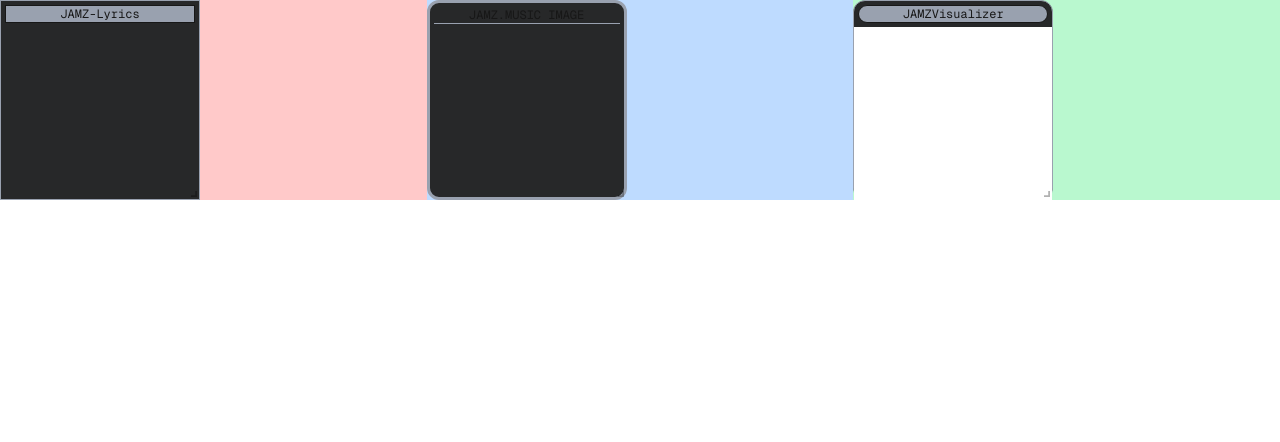
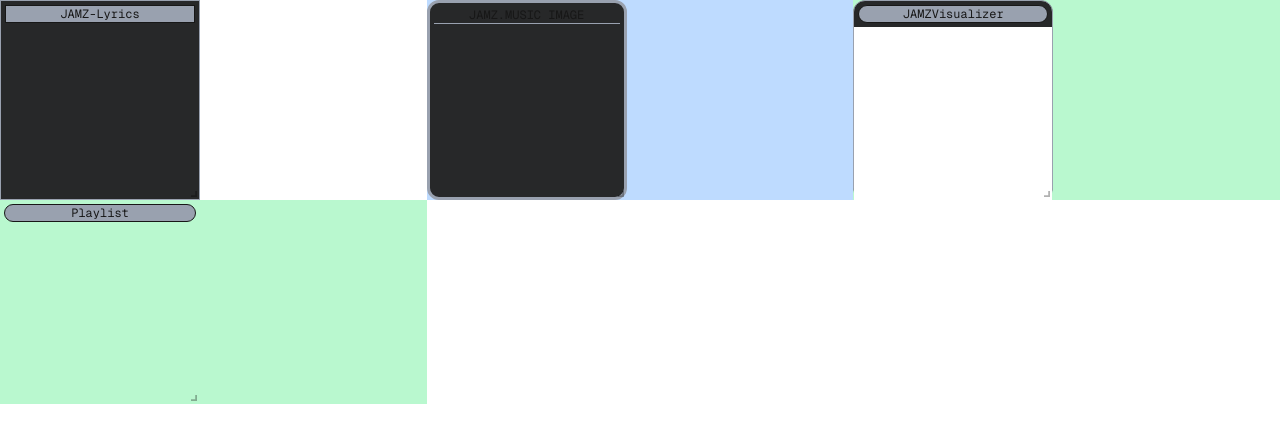
Before and after one commit to daydre4mX/spotify90s, a Next.js app: page / in a window 1280 px wide. Shown: the top 442 px of the page. Built offline with nearby package versions, Linux system fonts and the light colour scheme.

Commit message:
feat: add draggable playlist component and update lyrics component for improved resizing

```diff
--- a/package.json
+++ b/package.json
@@ -15,6 +15,7 @@
     "react": "^19.0.0",
     "react-dom": "^19.0.0",
     "react-resizable": "^3.0.5",
+    "react-rnd": "^10.5.2",
     "react-spotify-web-playback-sdk": "^3.0.2",
     "three": "^0.175.0"
   },
--- a/src/app/components/lyrics/lyrics.tsx
+++ b/src/app/components/lyrics/lyrics.tsx
@@ -14,11 +14,12 @@ export default function Lyrics() {
   const nodeRef = React.useRef(null);
 
   return (
-      <div>
+    <Draggable nodeRef={nodeRef} cancel=".react-resizable-handle">
+      <div ref={nodeRef}>
         <ResizableBox
           width={200}
           height={200}
-          minConstraints={[150, 150]}
+          minConstraints={[100, 100]}
           maxConstraints={[500, 500]}
           resizeHandles={['se']}
         >
@@ -30,5 +31,6 @@ export default function Lyrics() {
           </div>
         </ResizableBox>
       </div>
+    </Draggable>
   );
 }
--- /dev/null
+++ b/src/app/components/playlist/playlist.tsx
@@ -0,0 +1,20 @@
+'use client';
+import { ResizableBox } from "react-resizable";
+
+
+export default function Playlist() {
+    return (
+        <ResizableBox
+            width={200}
+            height={200}
+            minConstraints={[150, 150]}
+            maxConstraints={[500, 500]}
+            resizeHandles={['se']}
+        >
+              <p className='m-1 text-center font-mono text-xs rounded-full bg-gray-400 border'>
+                Playlist
+              </p>
+        </ResizableBox>
+    );
+}
+//   );
--- a/src/app/page.tsx
+++ b/src/app/page.tsx
@@ -6,7 +6,7 @@ import Vis from "./components/visualizer/visualizer";
 import dynamic from 'next/dynamic';
 import Albumart from "./components/albumart/albumart";
 import Draggable from "react-draggable";
-
+import Playlist from "./components/playlist/playlist";
 export default function Home() {
   //priority is decided by the order of the divs, last item = highest
   //affecting z in div allows to change priority
@@ -15,7 +15,7 @@ export default function Home() {
   return (
     <div className="display-flex grid grid-cols-3">
       <Draggable nodeRef={nodeRef} cancel=".react-resizable-handle">
-        <div ref={nodeRef} className="z-2 bg-red-200">
+        <div ref={nodeRef} className="z-2">
           <Lyrics />
         </div>
       </Draggable>
@@ -25,6 +25,9 @@ export default function Home() {
       <div className="z-3 bg-green-200">
         <Vis />
       </div>
+      <div className="z-3 bg-green-200">
+        <Playlist />
+      </div>
     </div>
   );
 }
```
Also changed, not shown: 1 other file (tests, documents, lock files or other folders).
